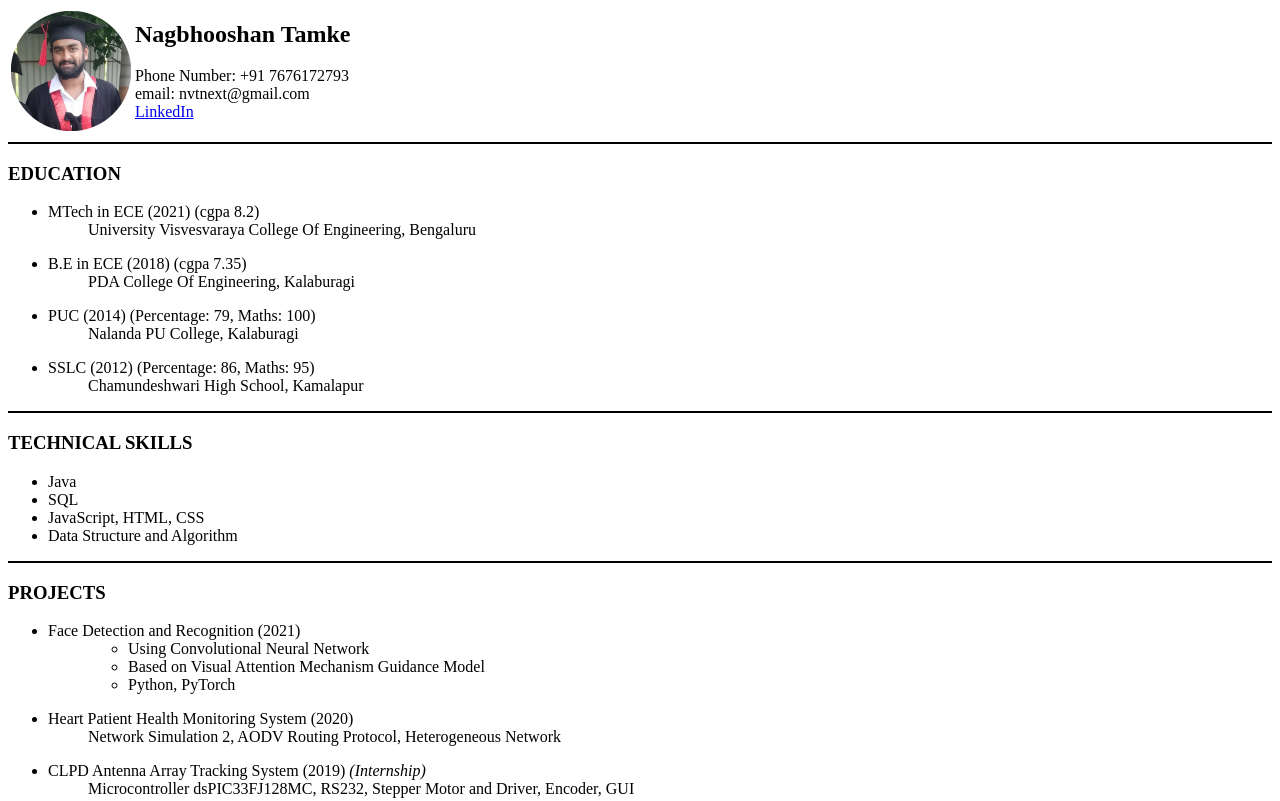
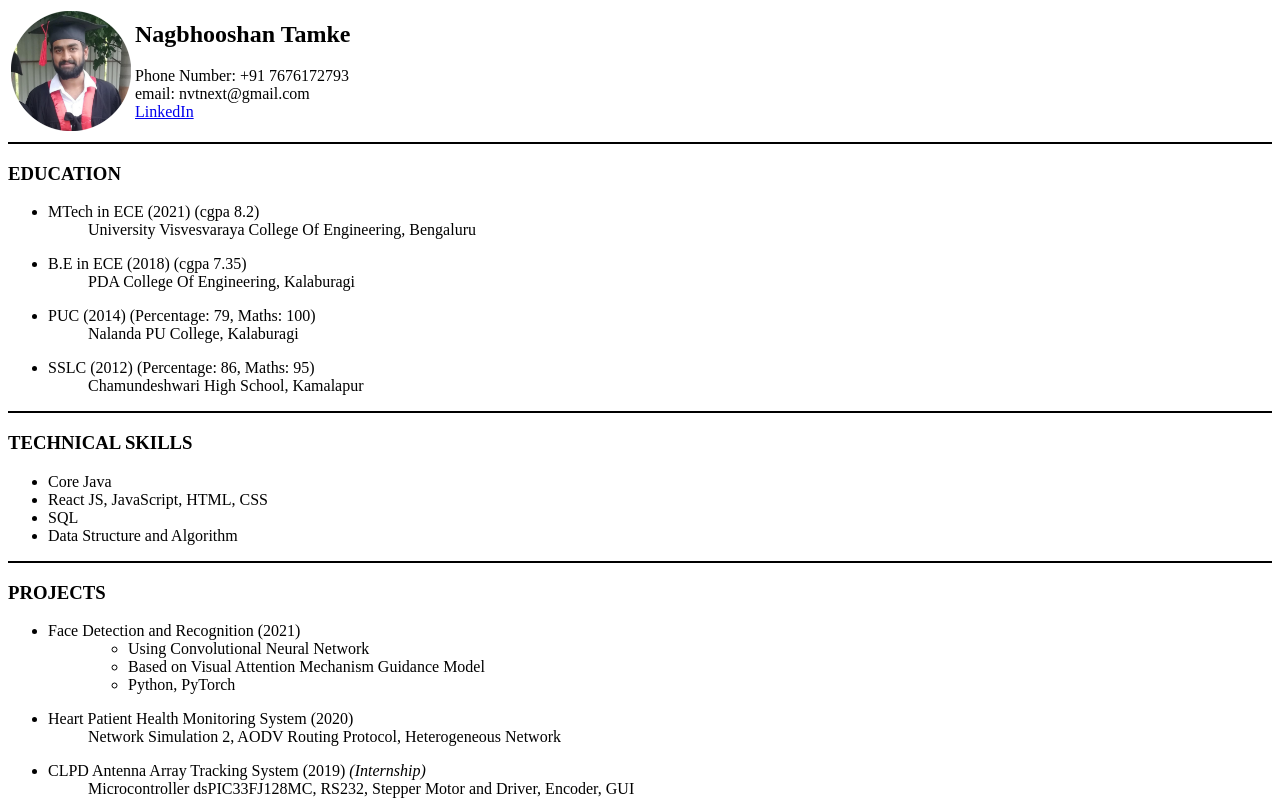
Before and after one commit to nvtnext/cv, a plain HTML site: page index.html in a window 1280 px wide. Shown: the top 801 px of the page. Drawn offline with Linux system fonts and the light colour scheme.

Commit message:
Update index.html

```diff
--- a/index.html
+++ b/index.html
@@ -66,9 +66,9 @@
         <hr size="2" color="black">
         <h3>TECHNICAL SKILLS</h3>
         <ul>
-            <li>Java</li>
+            <li>Core Java</li>
+            <li>React JS, JavaScript, HTML, CSS</li>
             <li>SQL </li>
-            <li>JavaScript, HTML, CSS</li>
             <li>Data Structure and Algorithm</li>
         </ul>
         <hr size="2" color="black">
```
